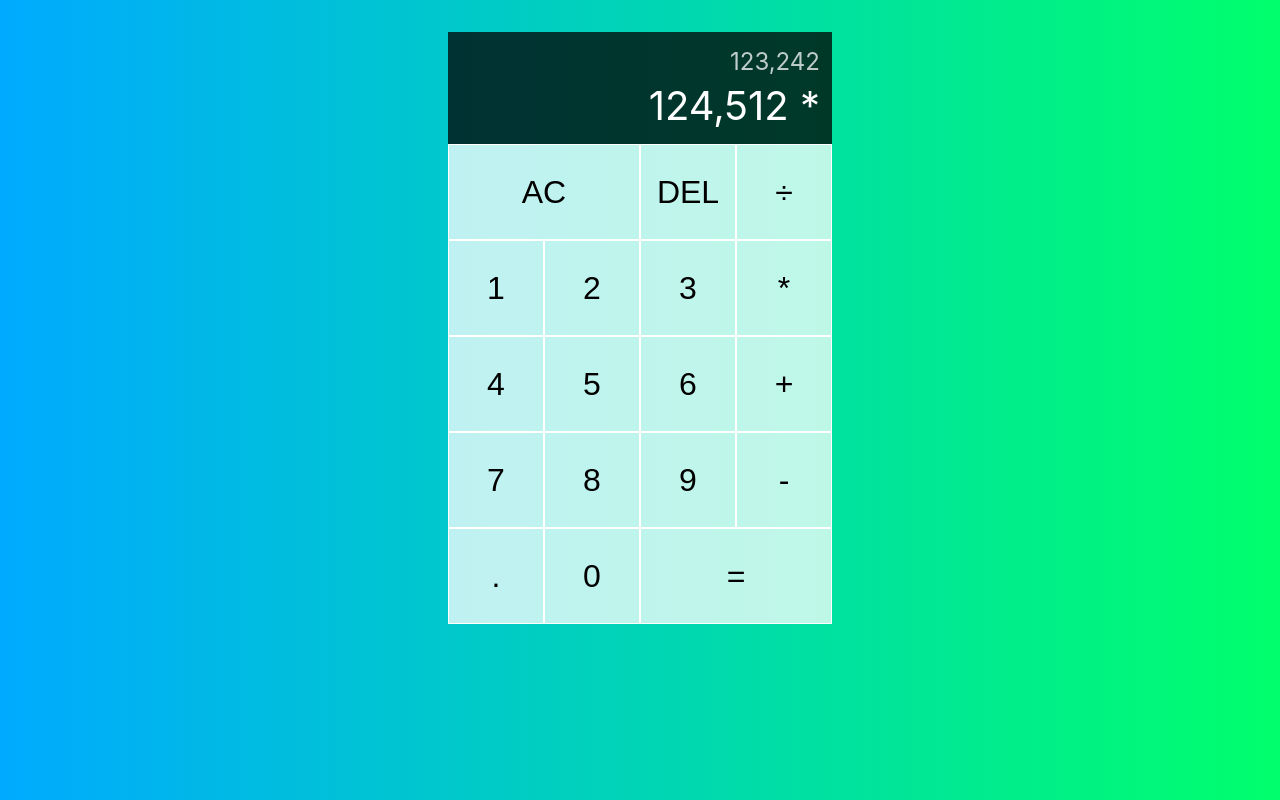
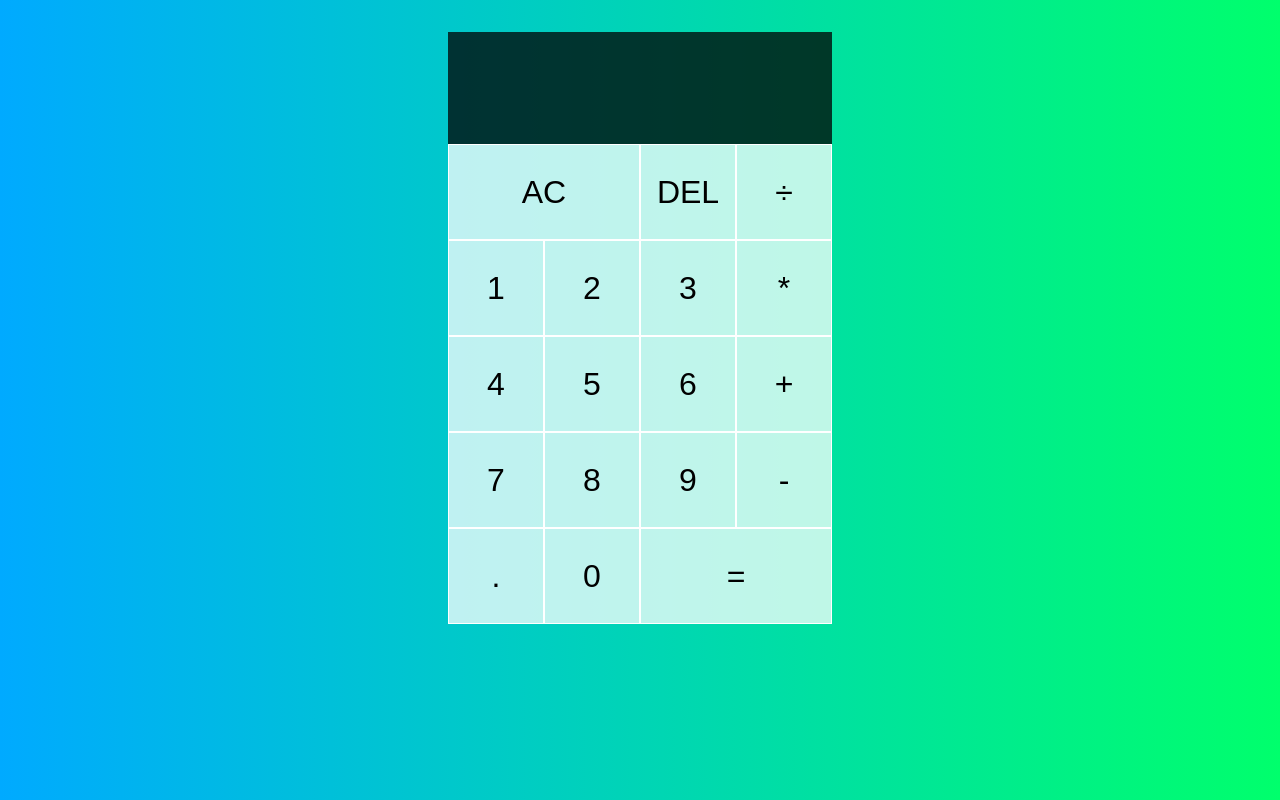
Before and after one commit to JohnCabaneles/react-calculator, a React (Create React App) app: page / in a window 1280 px wide. Built offline with nearby package versions, Linux system fonts and the light colour scheme.

Commit message:
ADD_DIGITS logic Added

```diff
--- a/src/App.js
+++ b/src/App.js
@@ -1,29 +1,72 @@
+import { useReducer } from "react";
 import "./styles.css";
+import DigitButton from "./DigitButton";
+
+export const ACTIONS = {
+  ADD_DIGITS: "add-digits",
+  CHOOSE_OPERATION: "choose-operation",
+  CLEAR: "clear",
+  DELETE_DIGIT: "delete-digit",
+  EVALUATE: "evaluate",
+};
+
+const reducer = (state, { type, payload }) => {
+  switch (type) {
+    case ACTIONS.ADD_DIGITS:
+      if (state.overwrite) {
+        return {
+          ...state,
+          currentOperand: payload.digits,
+          overwrite: false,
+        };
+      }
+      if (payload.digit === "0" && state.currentOperand === "0") {
+        return state;
+      }
+      if (payload.digit === "." && state.currentOperand.includes(".")) {
+        return state;
+      }
+      return {
+        ...state,
+        currentOperand: `${state.currentOperand || ""}${payload.digit}`,
+      };
+
+    default:
+      return state;
+  }
+};
 
 const App = () => {
+  const [{ currentOperand, previousOperand, operation }, dispatch] = useReducer(
+    reducer,
+    {}
+  );
+
   return (
     <div className="calculator-grid">
       <div className="output">
-        <div className="previous-operand">123,242</div>
-        <div className="current-operand">124,512 *</div>
+        <div className="previous-operand">
+          {previousOperand} {operation}
+        </div>
+        <div className="current-operand">{currentOperand}</div>
       </div>
       <button className="span-two">AC</button>
       <button>DEL</button>
       <button>÷</button>
-      <button>1</button>
-      <button>2</button>
-      <button>3</button>
+      <DigitButton digit="1" dispatch={dispatch} />
+      <DigitButton digit="2" dispatch={dispatch} />
+      <DigitButton digit="3" dispatch={dispatch} />
       <button>*</button>
-      <button>4</button>
-      <button>5</button>
-      <button>6</button>
+      <DigitButton digit="4" dispatch={dispatch} />
+      <DigitButton digit="5" dispatch={dispatch} />
+      <DigitButton digit="6" dispatch={dispatch} />
       <button>+</button>
-      <button>7</button>
-      <button>8</button>
-      <button>9</button>
+      <DigitButton digit="7" dispatch={dispatch} />
+      <DigitButton digit="8" dispatch={dispatch} />
+      <DigitButton digit="9" dispatch={dispatch} />
       <button>-</button>
-      <button>.</button>
-      <button>0</button>
+      <DigitButton digit="." dispatch={dispatch} />
+      <DigitButton digit="0" dispatch={dispatch} />
       <button className="span-two"> = </button>
     </div>
   );
--- /dev/null
+++ b/src/DigitButton.js
@@ -0,0 +1,14 @@
+import { ACTIONS } from "./App";
+
+const DigitButton = ({ dispatch, digit }) => {
+  return (
+    <button
+      onClick={() => {
+        dispatch({ type: ACTIONS.ADD_DIGITS, payload: { digit } });
+      }}
+    >
+      {digit}
+    </button>
+  );
+};
+export default DigitButton;
```
